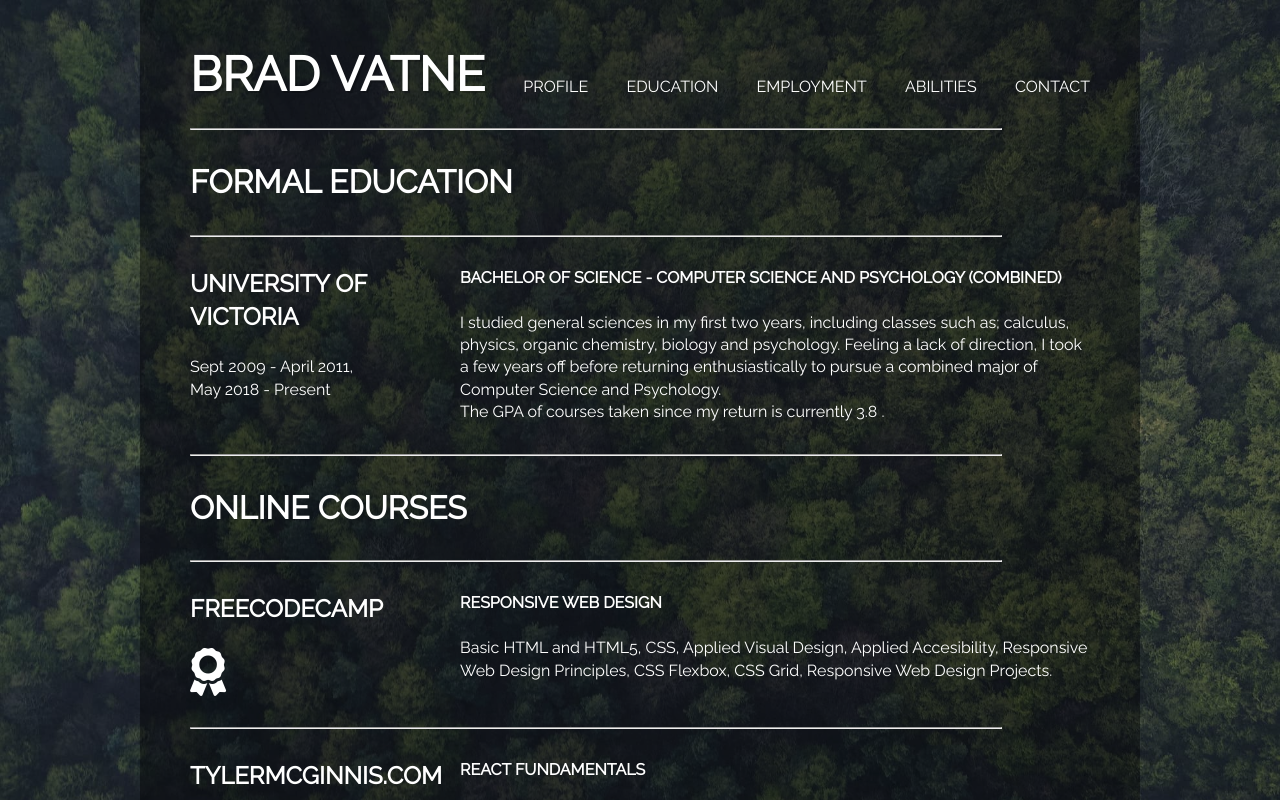
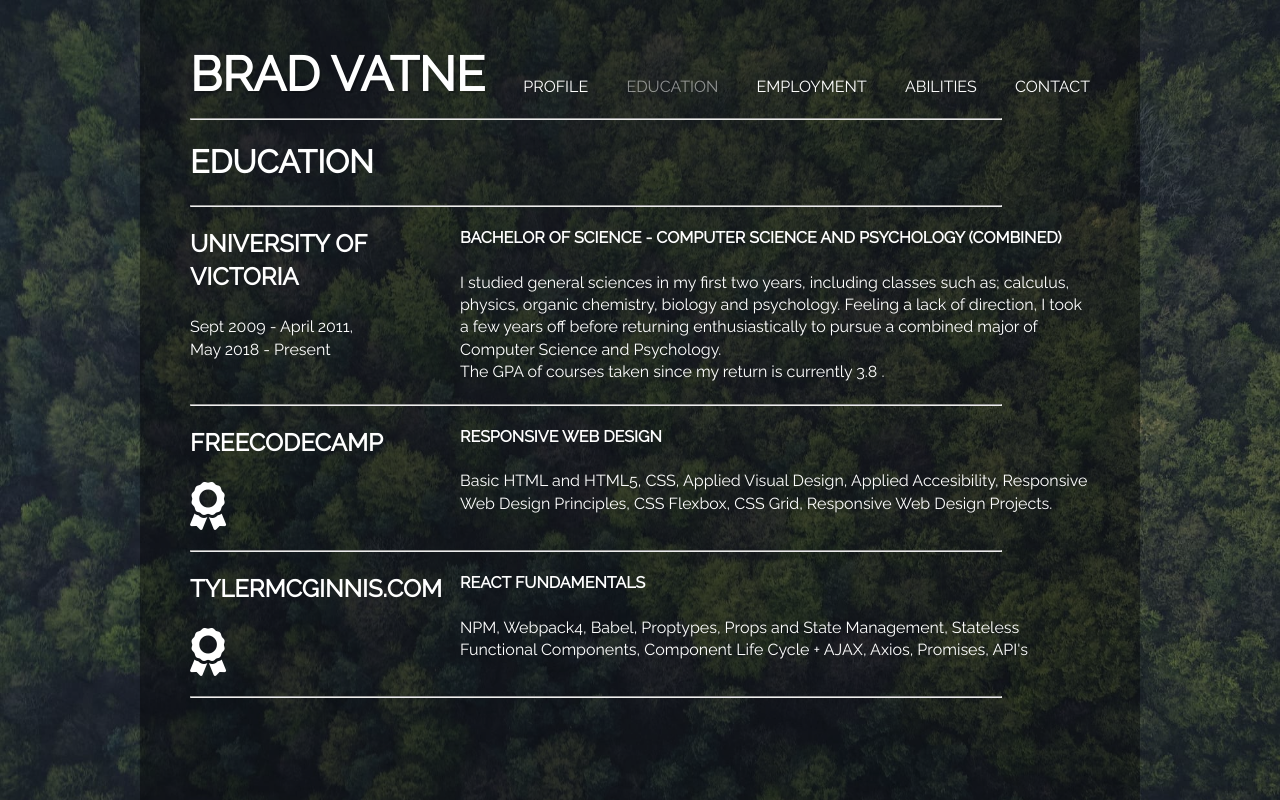
Before and after one commit to bradvatne/interactive-resume, a React (Create React App) app: page /education in a window 1280 px wide. Built offline with nearby package versions, Linux system fonts and the light colour scheme.

Commit message:
Minor Changes

```diff
--- a/src/App.css
+++ b/src/App.css
@@ -47,7 +47,7 @@ h3 {
 }
 
 hr {
-  margin: 30px;
+  margin: 20px;
   margin-left: 0px;
   margin-right: 0px;
   animation-name: lineOut;
@@ -117,7 +117,7 @@ p {
 }
 
 .active {
-  font-size: 3rem;
+  opacity: .5;
 }
 
 .heading {
--- a/src/Components/Education.js
+++ b/src/Components/Education.js
@@ -5,7 +5,7 @@ export class Education extends Component {
     return (
       <div className="fadeIn">
         <hr />
-        <h2>FORMAL EDUCATION</h2>
+        <h2>EDUCATION</h2>
         <hr />
         <div className="experiences-box">
           <div className="experiences-title">
@@ -33,9 +33,7 @@ export class Education extends Component {
             </p>
           </div>
         </div>
-        <hr />
-        <h2>ONLINE COURSES</h2>
-        <hr />
+        <hr/>
         <div className="experiences-box">
           <div className="experiences-title">
             <h3>FreeCodeCamp</h3>
--- a/src/Components/Nav.js
+++ b/src/Components/Nav.js
@@ -1,5 +1,5 @@
 import React, { Component } from "react";
-import { Link } from "react-router-dom";
+import { Link, NavLink } from "react-router-dom";
 
 export class Nav extends Component {
   constructor(props) {
@@ -53,41 +53,41 @@ export class Nav extends Component {
               </Link>
             </li>
             <li className="right">
-              <Link
+              <NavLink
                 id="profile"
                 className="link"
                 to={"/profile"}
                 onClick={() => pageHandler("/profile")}
               >
                 PROFILE
-              </Link>
+              </NavLink>
             </li>
             <li className="right">
-              <Link
+              <NavLink
                 className="link"
                 to={"/education"}
                 onClick={() => pageHandler("/education")}
               >
                 EDUCATION
-              </Link>
+              </NavLink>
             </li>
             <li className="right">
-              <Link
+              <NavLink
                 className="link"
                 to={"/employment"}
                 onClick={() => pageHandler("/employment")}
               >
                 EMPLOYMENT
-              </Link>
+              </NavLink>
             </li>
             <li className="right">
-              <Link
+              <NavLink
                 className="link"
                 to={"/abilities"}
                 onClick={() => pageHandler("/abilities")}
               >
                 ABILITIES
-              </Link>
+              </NavLink>
             </li>
             {/* <li className="right"> */}
               {/* <Link
@@ -99,13 +99,13 @@ export class Nav extends Component {
               </Link> */}
             {/* </li> */}
             <li className="right">
-              <Link
+              <NavLink
                 className="link"
                 to={"/contact"}
                 onClick={() => pageHandler("/contact")}
               >
                 CONTACT
-              </Link>
+              </NavLink>
             </li>
           </ul>
         </div>
```
